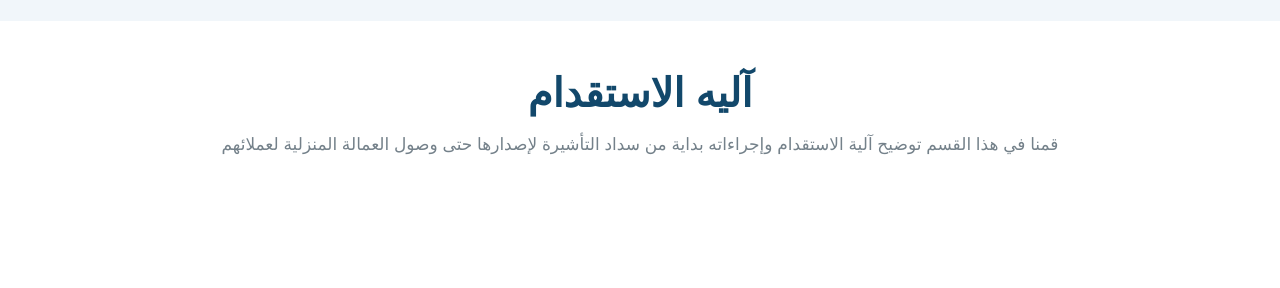
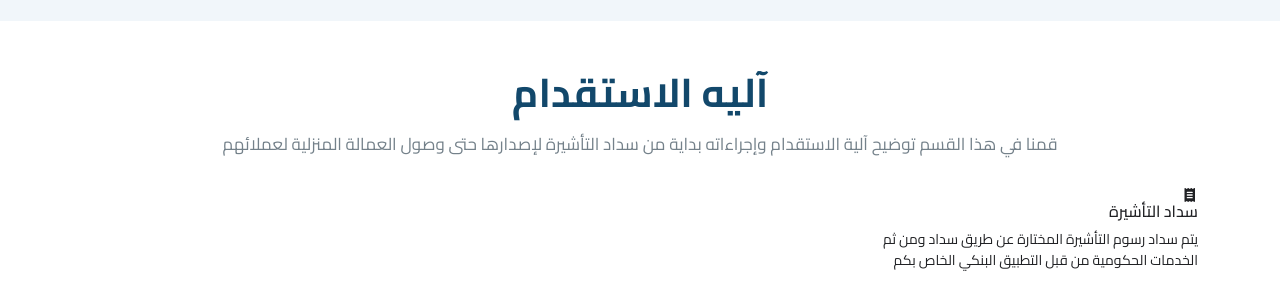
Before and after one commit to Marwan88nasser/Almethaleh_Template, a plain HTML site: page index.html in a window 1280 px wide. Shown: the part 1632-1920 px from the top of the page. Drawn offline with Linux system fonts and the light colour scheme.

Commit message:
last update

```diff
--- a/css/sass/components/_boxes.scss
+++ b/css/sass/components/_boxes.scss
@@ -381,3 +381,7 @@
     }
   }
 }
+
+.box-how-work {
+
+}
--- a/css/sass/pages/_globalPage.scss
+++ b/css/sass/pages/_globalPage.scss
@@ -6,7 +6,7 @@ html {
 }
 body {
   min-height: 100vh;
-  font-family: "Tajawal", Sans-serif;
+  font-family: 'Cairo', sans-serif;
   font-size: 14px;
   color: $main-text-color;
 }
--- a/index.html
+++ b/index.html
@@ -325,8 +325,19 @@
   <div class="how-work py-5">
     <div class="container">
       <h5 class="main-heading sm-b">آليه الاستقدام</h5>
-      <p class="main-des">قمنا في هذا القسم توضيح آلية الاستقدام وإجراءاته بداية من سداد التأشيرة لإصدارها حتى وصول العمالة المنزلية لعملائهم</p>
-      <div class="row g-3"></div>
+      <p class="main-des">قمنا في هذا القسم توضيح آلية الاستقدام وإجراءاته بداية من سداد التأشيرة لإصدارها حتى وصول
+        العمالة المنزلية لعملائهم</p>
+      <div class="row g-3">
+        <div class="col-12 col-md-6 col-lg-4">
+          <div class="box-how-work">
+            <div class="icon-holder"><i class="fa-solid fa-receipt"></i></div>
+            <h6 class="name">سداد التأشيرة</h6>
+            <p class="des">
+              يتم سداد رسوم التأشيرة المختارة عن طريق سداد ومن ثم الخدمات الحكومية من قبل التطبيق البنكي الخاص بكم
+            </p>
+          </div>
+        </div>
+      </div>
     </div>
   </div>
   <!-- End How Work -->
```
Also changed, not shown: css/main.css, 1 other file.
